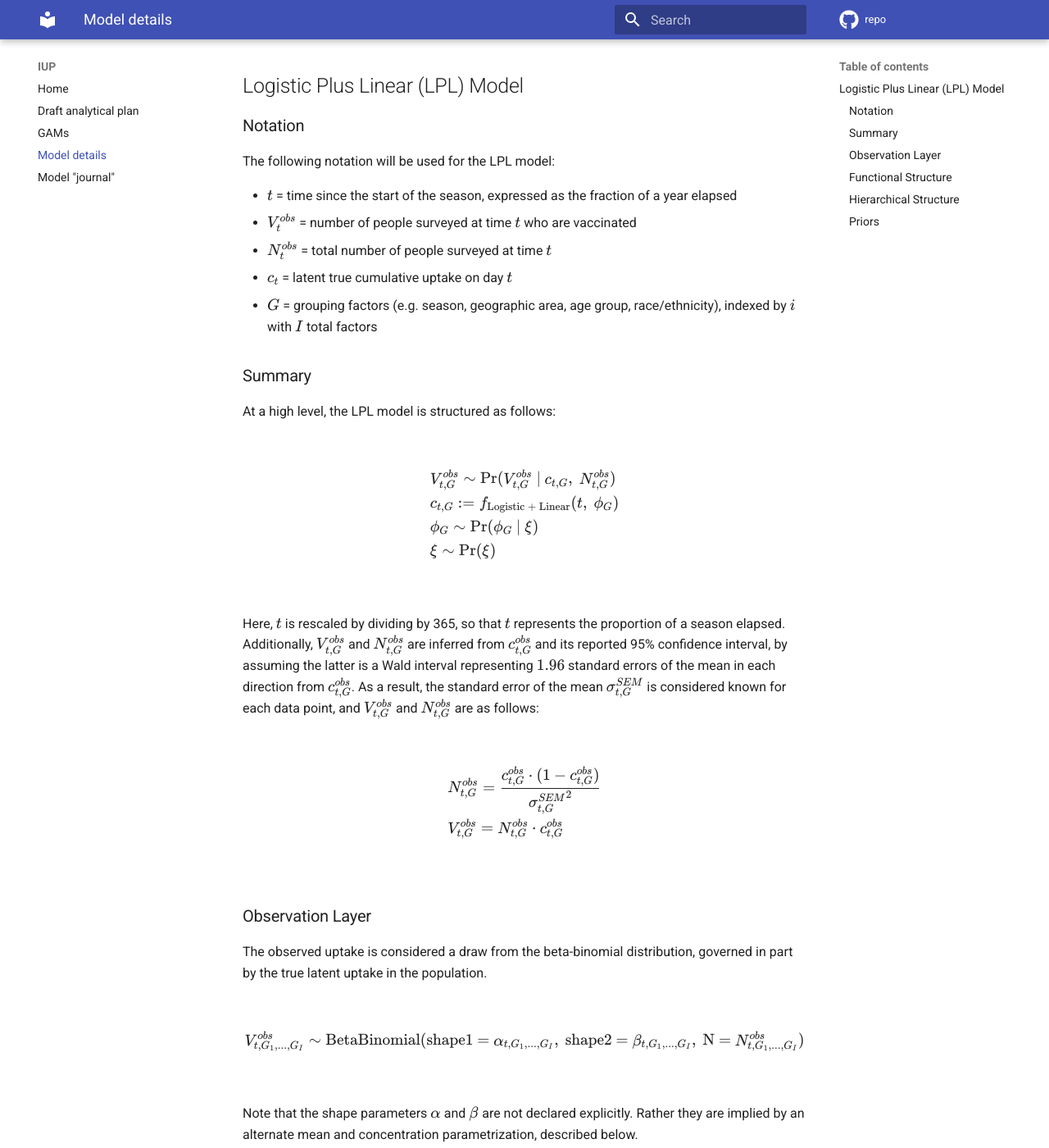
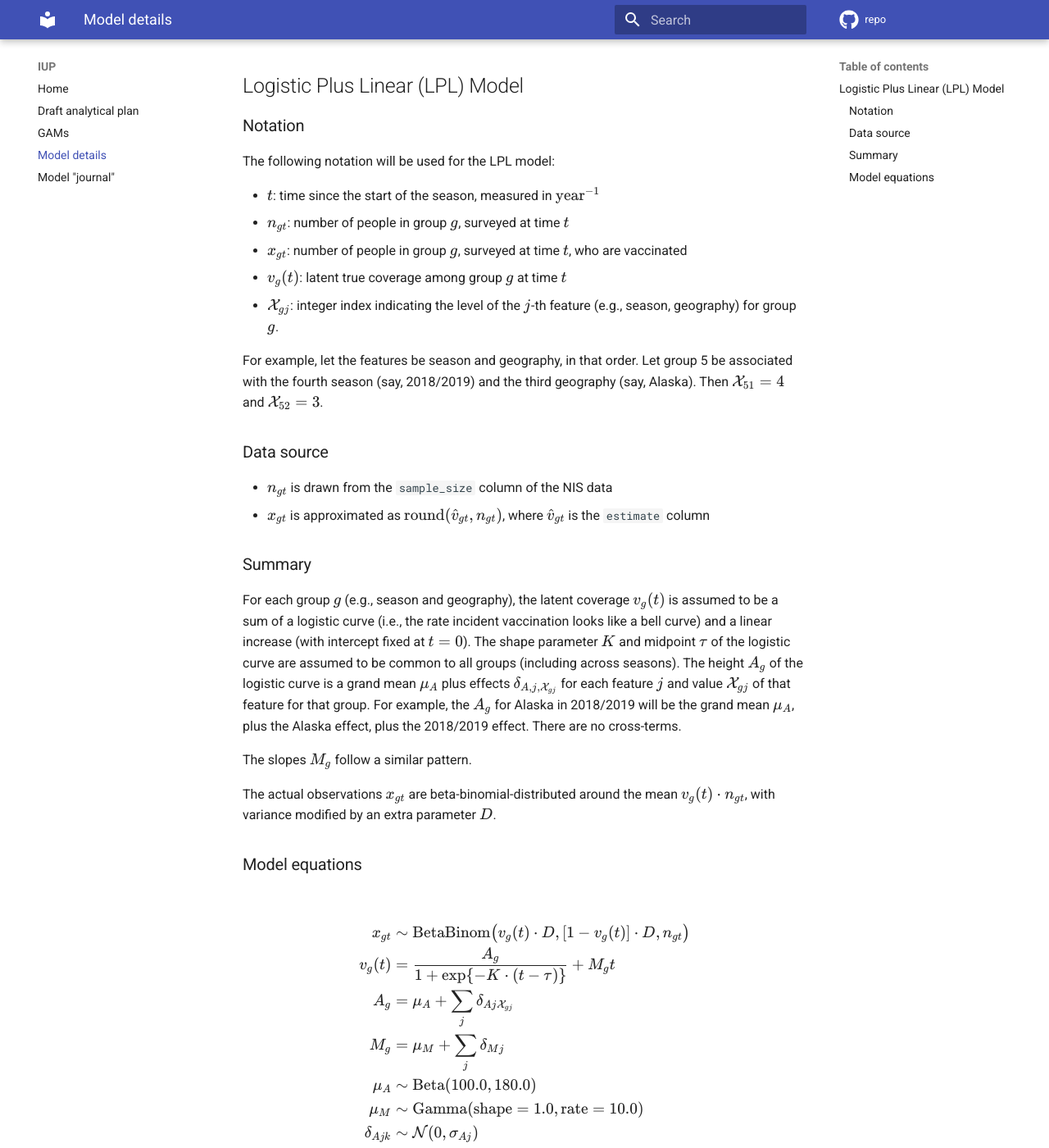
Before and after one commit to CDCgov/cfa-immunization-uptake-projection, an MkDocs documentation site: the page built from docs/model_details.md, in a window 1280 px wide and 1400 px high, scrolled down 235 px. Shown: the whole window at 82% size. Built offline with MkDocs 1.6.1 and Material for MkDocs 9.7.7, drawn with Linux system fonts in a browser that asks for light colours; comment, search, counter and statistics services are not loaded; some of the changed text lies outside the part shown.

Commit message:
Update model description

````diff
--- a/docs/model_details.md
+++ b/docs/model_details.md
@@ -8,88 +8,52 @@ These are the mathematical details of the models used to capture and forecast va
 
 The following notation will be used for the LPL model:
 
-- $t$ = time since the start of the season, expressed as the fraction of a year elapsed
-- $V_t^{obs}$ = number of people surveyed at time $t$ who are vaccinated
-- $N_t^{obs}$ = total number of people surveyed at time $t$
-- $c_t$ = latent true cumulative uptake on day $t$
-- $G$ = grouping factors (e.g. season, geographic area, age group, race/ethnicity), indexed by $i$ with $I$ total factors
+- $t$: time since the start of the season, measured in $\text{year}^{-1}$
+- $n_{gt}$: number of people in group $g$, surveyed at time $t$
+- $x_{gt}$: number of people in group $g$, surveyed at time $t$, who are vaccinated
+- $v_g(t)$: latent true coverage among group $g$ at time $t$
+- $\mathcal{X}_{gj}$: integer index indicating the level of the $j$-th feature (e.g., season, geography) for group $g$.
+
+For example, let the features be season and geography, in that order. Let group 5 be associated with the fourth season (say, 2018/2019) and the third geography (say, Alaska). Then $\mathcal{X}_{51} = 4$ and $\mathcal{X}_{52} = 3$.
+
+### Data source
+
+- $n_{gt}$ is drawn from the `sample_size` column of the NIS data
+- $x_{gt}$ is approximated as $\mathrm{round}(\hat{v}_{gt}, n_{gt})$, where $\hat{v}_{gt}$ is the `estimate` column
 
 ### Summary
 
-At a high level, the LPL model is structured as follows:
+For each group $g$ (e.g., season and geography), the latent coverage $v_g(t)$ is assumed to be a sum of a logistic curve (i.e., the rate incident vaccination looks like a bell curve) and a linear increase (with intercept fixed at $t=0$). The shape parameter $K$ and midpoint $\tau$ of the logistic curve are assumed to be common to all groups (including across seasons). The height $A_g$ of the logistic curve is a grand mean $\mu_A$ plus effects $\delta_{A,j,\mathcal{X}_{gj}}$ for each feature $j$ and value $\mathcal{X}_{gj}$ of that feature for that group. For example, the $A_g$ for Alaska in 2018/2019 will be the grand mean $\mu_A$, plus the Alaska effect, plus the 2018/2019 effect. There are no cross-terms.
+
+The slopes $M_g$ follow a similar pattern.
+
+The actual observations $x_{gt}$ are beta-binomial-distributed around the mean $v_g(t) \cdot n_{gt}$, with variance modified by an extra parameter $D$.
+
+### Model equations
 
 ```math
 \begin{align*}
-&V_{t,G}^{obs} \sim \text{Pr}(V_{t,G}^{obs}~|~c_{t,G},~N_{t,G}^{obs}) \\
-&c_{t,G} := f_{\text{Logistic + Linear}}(t,~\phi_G) \\
-&\phi_G \sim \text{Pr}(\phi_G~|~\xi) \\
-&\xi \sim \text{Pr}(\xi) \\
+x_{gt} &\sim \mathrm{BetaBinom}\big(v_g(t) \cdot D, [1-v_g(t)] \cdot D, n_{gt}\big) \\
+v_g(t) &= \frac{A_g}{1 + \exp\{- K \cdot (t - \tau)\}} + M_g t \\
+A_g &= \mu_A + \sum_j \delta_{Aj \mathcal{X}_{gj}} \\
+M_g &= \mu_M + \sum_j \delta_{Mj} \\
+\mu_A &\sim \text{Beta}(100.0, 180.0) \\
+\mu_M &\sim \text{Gamma}(\text{shape} = 1.0, \text{rate} = 10.0) \\
+\delta_{Ajk} &\sim \mathcal{N}(0, \sigma_{Aj}) \\
+\delta_{Mjk} &\sim \mathcal{N}(0, \sigma_{Mj}) \\
+\sigma_{Aj} &\sim \text{Exp}(40.0) \\
+\sigma_{Mj} &\sim \text{Exp}(40.0) \\
+K &\sim \text{Gamma}(\text{shape} = 25.0, \text{rate} = 1.0) \\
+\tau &\sim \text{Beta}(100.0, 225.0) \\
+D &\sim \text{Gamma}(\text{shape} = 350.0, \text{rate} = 1.0) \\
 \end{align*}
 ```
 
-Here, $t$ is rescaled by dividing by 365, so that $t$ represents the proportion of a season elapsed. Additionally, $V_{t,G}^{obs}$ and $N_{t,G}^{obs}$ are inferred from $c_{t,G}^{obs}$ and its reported 95% confidence interval, by assuming the latter is a Wald interval representing $1.96$ standard errors of the mean in each direction from $c_{t,G}^{obs}$. As a result, the standard error of the mean $\sigma_{t,G}^{SEM}$ is considered known for each data point, and $V_{t,G}^{obs}$ and $N_{t,G}^{obs}$ are as follows:
+Note that:
 
-```math
+$$
 \begin{align*}
-&N_{t,G}^{obs} = \frac{c_{t,G}^{obs} \cdot (1-c_{t,G}^{obs})}{{\sigma_{t,G}^{SEM}}^2} \\
-&V_{t,G}^{obs} = N_{t,G}^{obs} \cdot c_{t,G}^{obs} \\
+\mathbb{E}[x_{gt}] &= v_g(t) \cdot n_{gt} \\
+\mathrm{Var}[x_{gt}] &= v_g(t) \cdot [1-v_g(t)] \cdot \frac{n_{gt} (n_{gt} + D)}{D+1}
 \end{align*}
-```
-
-### Observation Layer
-
-The observed uptake is considered a draw from the beta-binomial distribution, governed in part by the true latent uptake in the population.
-
-```math
-\begin{align*}
-&V_{t,G_1,...,G_I}^{obs} \sim \text{BetaBinomial}(\text{shape1 = }\alpha_{t,G_1,...,G_I}, \text{ shape2 = }\beta_{t,G_1,...,G_I}, \text{ N = }N_{t,G_1,...,G_I}^{obs}) \\
-\end{align*}
-```
-
-Note that the shape parameters $\alpha$ and $\beta$ are not declared explicitly. Rather they are implied by an alternate mean and concentration parametrization, described below.
-
-### Functional Structure
-
-The model's functional structure describes the latent true uptake curve:
-
-```math
-\begin{align*}
-&c_{t,G_1,...,G_I} = \frac{A_{G_1,...,G_I}}{1 + e^{-n \cdot (t - H)}} + M_{G_1,...,G_I} \cdot t \\
-\end{align*}
-```
-
-$c_{t,G_1,...,G_I}$ serves as the mean of the beta distribution in the beta-binomial likelihood in the observation-layer. A fixed concentration parameter $d$ is also required. From the mean and concentration, the two shape parameters of the beta distribution are as follows:
-
-```math
-\begin{align*}
-&\alpha_{t,G_1,...,G_I} = c_{t,G_1,...,G_I} \cdot d \\
-&\beta_{t,G_1,...,G_I} = (1 - c_{t,G_1,...,G_I}) \cdot d \\
-\end{align*}
-```
-
-### Hierarchical Structure
-
-Certain parameters of the latent true uptake curve have group-specific deviations, determined as follows:
-
-```math
-\begin{align*}
-&A_{G_1,...,G_I} = A + A_{G_1} + ... + A_{G_I} \\
-&\frac{A_{G_i}}{\sigma_{A_{G_i}}} \sim \text{Normal}(\text{location = }0, \text{ scale = }1) ~\forall~i~\text{ in } 1, ..., I \\
-\end{align*}
-```
-
-and similarly for $M$.
-
-### Priors
-
-```math
-\begin{align*}
-&A \sim \text{Beta}(\text{shape1 = }100.0, \text{ shape2 = }180.0) \\
-&\sigma_{A_{G_i}} \sim \text{Exponential}(\text{rate = }40.0) ~\forall~i~\text{ in } 1, ..., I \\
-&H \sim \text{Beta}(\text{shape1 = }100.0, \text{ shape2 = }225.0) \\
-&n \sim \text{Gamma}(\text{shape = }25.0, \text{ rate = }1.0) \\
-&M \sim \text{Gamma}(\text{shape = }1.0, \text{ rate = }10.0) \\
-&\sigma_{M_{G_i}} \sim \text{Exponential}(\text{rate = }40.0) ~\forall~i~\text{ in } 1, ..., I \\
-&d \sim \text{Gamma}(\text{shape = }350.0, \text{ rate = }1.0) \\
-\end{align*}
-```
+$$
````
